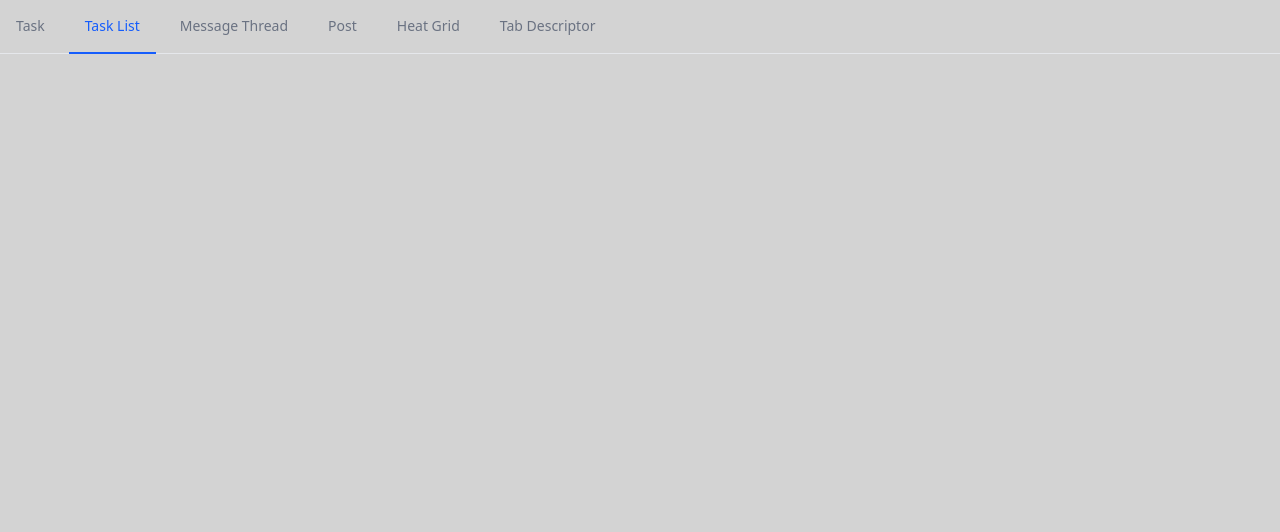
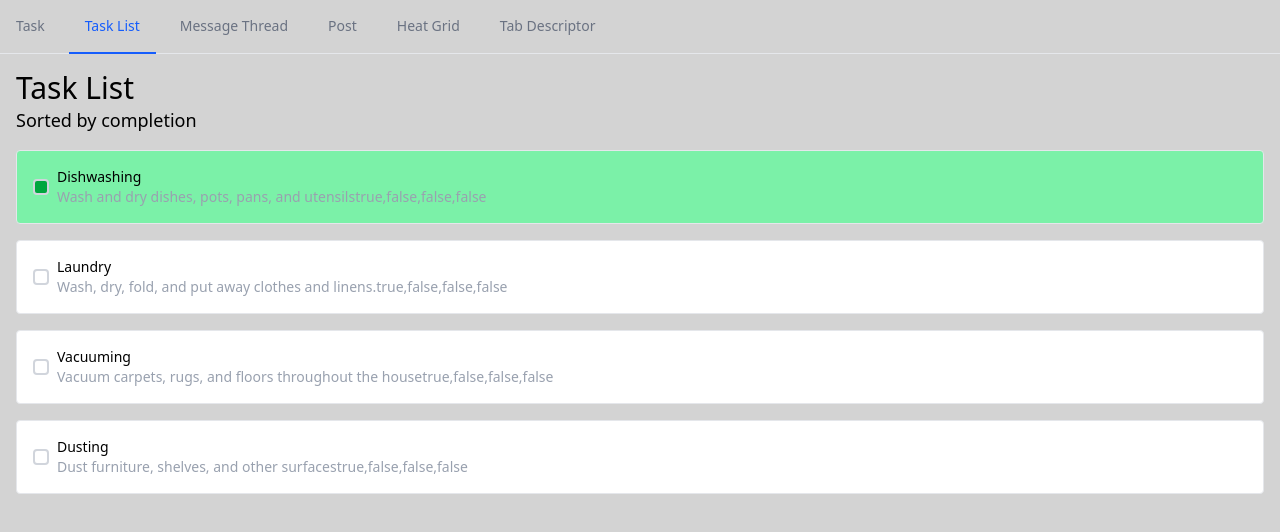
Before and after one commit to fractal-bootcamp/alangarber-styling, a React (Vite) app: page / in a window 1280 px wide. Both pictures are taken after a click on the item "Task List". Shown: the top 532 px of the page. Built offline with nearby package versions, Linux system fonts and the light colour scheme.

Commit message:
Task List, controlled checkbox, sorting

```diff
--- a/src/App.tsx
+++ b/src/App.tsx
@@ -1,5 +1,6 @@
 import { useState } from "react";
 import Task from "./styling-challenges/Task";
+import TaskList from "./styling-challenges/TaskList";
 
 function App() {
   const [tab, setTab] = useState("Task");
@@ -95,6 +96,7 @@ function App() {
         </ul>
       </div>
       {tab === "Task" && <Task />}
+      {tab === "Task List" && <TaskList />}
     </>
   );
 }
--- a/src/components/ListItem.tsx
+++ b/src/components/ListItem.tsx
@@ -1,21 +1,25 @@
-import { useState } from "react";
-
 interface ListItemProps {
+  id: number;
   item: string;
   explanation: string;
-  initialCheckedStatus: boolean;
+  completion: boolean[];
+  indicator: boolean;
+  setCompletion: React.Dispatch<React.SetStateAction<boolean[]>>;
 }
 
 const ListItem = ({
+  id,
   item,
   explanation,
-  initialCheckedStatus,
+  completion,
+  indicator,
+  setCompletion,
 }: ListItemProps) => {
-  const [checked, setChecked] = useState(initialCheckedStatus);
+  const checked: boolean = completion[id];
 
   return (
     <div>
-      <p>{checked ? "Complete" : "Incomplete"}</p>
+      {indicator ? <p>{checked ? "Complete" : "Incomplete"}</p> : <div></div>}
       <div
         className={
           checked
@@ -33,7 +37,13 @@ const ListItem = ({
               ? `appearance-none w-4 h-4 border-2 border-gray-300 rounded-sm bg-green-600`
               : `appearance-none w-4 h-4 border-2 border-gray-300 rounded-sm bg-white`
           }
-          onChange={() => setChecked(!checked)}
+          onChange={() =>
+            setCompletion([
+              ...completion.slice(0, id),
+              !checked,
+              ...completion.slice(id + 1),
+            ])
+          }
         />
         <div className="flex flex-col">
           <label
@@ -41,7 +51,10 @@ const ListItem = ({
             className="w-full py-4 ms-2 text-sm font-medium text-black"
           >
             {item}
-            <p className="text-sm font-light text-gray-400">{explanation}</p>
+            <p className="text-sm font-light text-gray-400">
+              {explanation}
+              {completion.toString()}
+            </p>
           </label>
         </div>
       </div>
--- /dev/null
+++ b/src/interfaces/TaskInterface.ts
@@ -0,0 +1,7 @@
+export interface TaskInterface {
+  id: number;
+  item: string;
+  explanation: string;
+  initialStatus: boolean;
+  indicator: boolean;
+}
--- a/src/styling-challenges/Task.tsx
+++ b/src/styling-challenges/Task.tsx
@@ -1,36 +1,41 @@
+import { useState } from "react";
 import ListItem from "../components/ListItem";
+import { TaskInterface } from "../interfaces/TaskInterface";
 
-interface Task {
-  id: number;
-  item: string;
-  explanation: string;
-  initialStatus: boolean;
-}
-
-const TaskData: Task[] = [
+const TaskData: TaskInterface[] = [
   {
     id: 0,
     item: "Sweep the Kitchen",
     explanation: "Get under the cabinets, do a good job",
     initialStatus: false,
+    indicator: true,
   },
   {
     id: 1,
     item: "Sweep the Kitchen",
     explanation: "Get under the cabinets, do a good job",
     initialStatus: true,
+    indicator: true,
   },
 ];
 
 function Task() {
+  const [completion, setCompletion] = useState(
+    TaskData.map((datum) => datum.initialStatus),
+  );
+
   return (
     <>
       <div className="p-4">
         <div className="text-3xl">Task</div>
         <div className="flex flex-col gap-4 mt-4">
-          {TaskData.map((datum: Task) => {
+          {TaskData.map((datum: TaskInterface) => {
             return (
-              <ListItem {...datum} initialCheckedStatus={datum.initialStatus} />
+              <ListItem
+                {...datum}
+                completion={completion}
+                setCompletion={setCompletion}
+              />
             );
           })}
         </div>
--- /dev/null
+++ b/src/styling-challenges/TaskList.tsx
@@ -0,0 +1,64 @@
+import { useState } from "react";
+import ListItem from "../components/ListItem";
+import { TaskInterface } from "../interfaces/TaskInterface";
+
+const TaskListData: TaskInterface[] = [
+  {
+    id: 0,
+    item: "Dishwashing",
+    explanation: "Wash and dry dishes, pots, pans, and utensils",
+    initialStatus: true,
+    indicator: false,
+  },
+  {
+    id: 1,
+    item: "Laundry",
+    explanation: "Wash, dry, fold, and put away clothes and linens.",
+    initialStatus: false,
+    indicator: false,
+  },
+  {
+    id: 2,
+    item: "Vacuuming",
+    explanation: "Vacuum carpets, rugs, and floors throughout the house",
+    initialStatus: false,
+    indicator: false,
+  },
+  {
+    id: 3,
+    item: "Dusting",
+    explanation: "Dust furniture, shelves, and other surfaces",
+    initialStatus: false,
+    indicator: false,
+  },
+];
+
+function TaskList() {
+  const [completion, setCompletion] = useState(
+    TaskListData.map((datum) => datum.initialStatus),
+  );
+
+  return (
+    <>
+      <div className="p-4">
+        <div className="text-3xl">Task List</div>
+        <div className="text-lg">Sorted by completion</div>
+        <div className="flex flex-col gap-4 mt-4">
+          {TaskListData.sort((a, b) =>
+            completion[a.id] < completion[b.id] ? 1 : -1,
+          ).map((datum: TaskInterface) => {
+            return (
+              <ListItem
+                {...datum}
+                completion={completion}
+                setCompletion={setCompletion}
+              />
+            );
+          })}
+        </div>
+      </div>
+    </>
+  );
+}
+
+export default TaskList;
```
